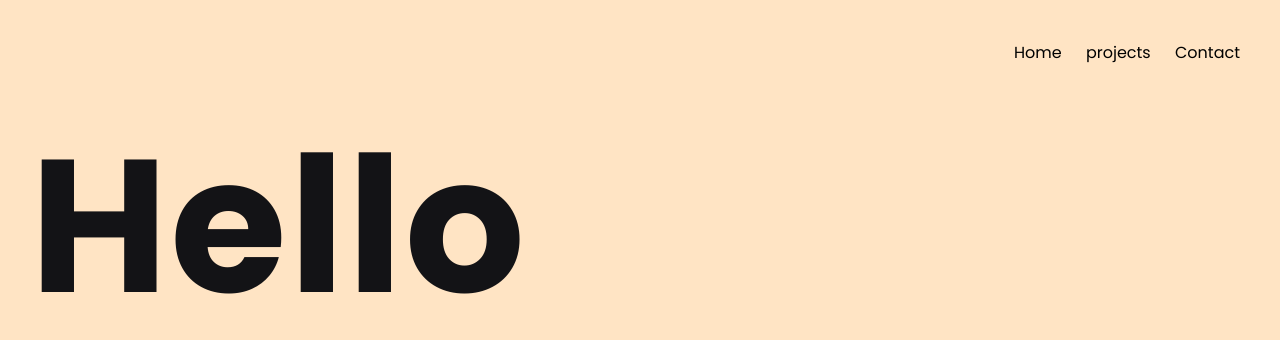
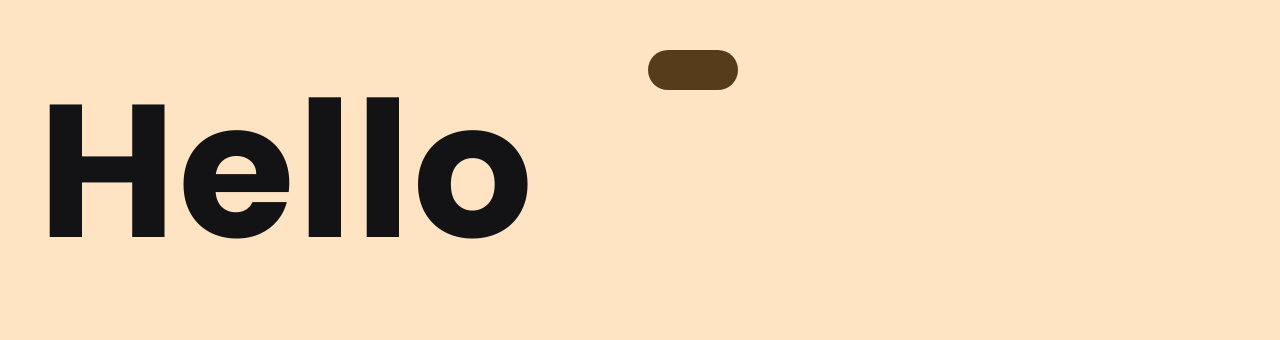
Before and after one commit to Dream-World-Coder/Port-Folio, a plain HTML site: page index.html in a window 1280 px wide. Shown: the top 340 px of the page. Drawn offline with nearby package versions, Linux system fonts and the light colour scheme.

Commit message:
Update style.css

```diff
--- a/style.css
+++ b/style.css
@@ -142,14 +142,14 @@ body {
     background-color: bisque;
     color: #131316;
     font-family: 'Poppins', sans-serif;
-    padding: 0;
-    margin: 0;
+    /* padding: 0; */
+    /* margin: 0; */
 }
 
 /* <><><><><><><><><><><><><><><><><><><><><><><><><><><><><><><><><><><><><><><><><><><><><><><><><><><><><><><><><><><><><><><><><><><><><><><><><><><><><><><><><><><><> */
 /* <><><><><><><><><><><><><><><><><><><><><><><><><><><><><><><><><><><><><><><><><><><><><><><><><><><><><><><><><><><><><><><><><><><><><><><><><><><><><><><><><><><><> */
 /* NAV */
-nav{
+/* nav{
     animation: fadeIn 1.2s ease-out;
 }
 nav ul {
@@ -183,7 +183,124 @@ nav ul li a:hover{
     background-clip: text;
     color: transparent;
     animation: underline 800ms forwards;
+} */
+
+.cursor {
+  position: absolute;
+  width: 20px;
+  height: 20px;
+  border-radius: 50%;
+  background: #fffcef;
+  pointer-events: none;
+  mix-blend-mode: difference;
+  transform: translate(-50%, -50%) scale(1);
+  transition: transform 0.3s;
 }
+
+
+nav{
+  position: fixed;
+  height: 40px;
+  width: 90px;
+  border-radius: 35px;
+
+  background-color: rgb(168, 168, 168);
+  /* background-color: black; */
+  /* mix-blend-mode: difference; */
+
+  margin-left: 50%;
+  margin-top: 20px;
+  font-size: 0px;
+  mix-blend-mode: difference;
+  /* backdrop-filter: blur(5px); */
+  /* --webkit-backdrop-filter: blur(2px); */
+  transition: 0.3s;
+  z-index: 1;
+}
+
+nav:hover{
+/* make the nav fixed at top while srolling */
+  position: fixed;
+  height: 60px;
+  width: 20vw;
+
+  /* margin-left: 50vw;
+  margin-top: 20px; */
+
+  background-color: rgb(168,168,168);
+  color: rgb(255, 255, 255);
+  border: 1px rgb(255, 255, 255) solid;
+  /* font: optional; */
+  font-size: 17px;
+  mix-blend-mode: difference;
+  /* filter: blur(2px); */
+  border-radius: 35px;
+
+  display: inline !important;
+  align-content: center !important;
+
+  z-index: 1;
+  transform: translateX(-50%) scale(1);
+}
+
+.div1:hover ~ .cursor {
+  transform: translate(-50%, -50%) scale(3);
+}
+
+nav ul{
+  display: flex !important;
+  justify-content: space-evenly !important;
+  align-items: center !important;
+}
+
+nav ul li{
+  align-items: center;
+  list-style: none !important;
+}
+
+nav ul li a{
+  text-decoration: none !important;
+  color: rgb(255, 255, 255) !important;
+  mix-blend-mode: difference !important;
+}
+
+
+
+
+
+.underline-hover {
+  position: relative;
+  text-decoration: none;
+  color: #ffffff;
+  mix-blend-mode: difference;
+  transition: color 0.3s ease-out;
+}
+
+/* Style for the underline */
+.underline-hover::after {
+  content: "";
+  position: absolute;
+  left: 0;
+  bottom: 0;
+  height: 2px;
+  width: 0%;
+  background-color: #ffffff;
+  mix-blend-mode: difference;
+  transition: width 0.3s ease;
+}
+
+/* Hover effect */
+.underline-hover:hover::after {
+  width: 100%;
+}
+
+/* Hover effect for the text color */
+.underline-hover:hover {
+  color: #ffffff;
+  mix-blend-mode: difference;
+}
+
+
 
 /* <><><><><><><><><><><><><><><><><><><><><><><><><><><><><><><><><><><><><><><><><><><><><><><><><><><><><><><><><><><><><><><><><><><><><><><><><><><><><><><><><><><><> */
 
```
